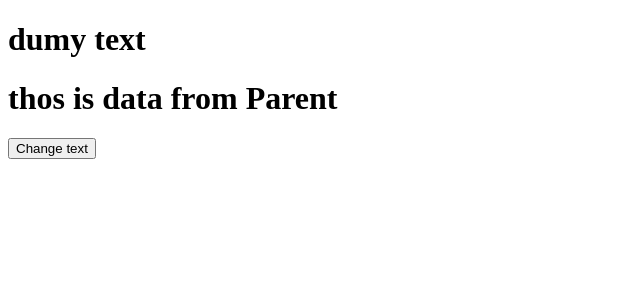
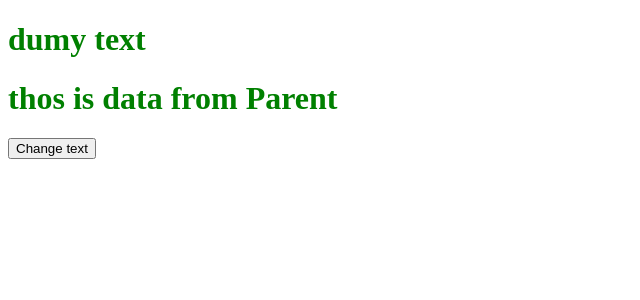
Before and after one commit to bogdandin/react-turoial-romana, a React (Create React App) app: page / in a window 1280 px wide. Shown: the top 300 px of the page, without its empty margins (0-640 px from the left). Built offline with nearby package versions, Linux system fonts and the light colour scheme.

Commit message:
Part 5 React.js - 05 - styling class and id - tutorial limba romana  https://www.youtube.com/watch?v=QkwlI0o3Txo

```diff
--- a/src/App.jsx
+++ b/src/App.jsx
@@ -1,4 +1,5 @@
 import React, { Component } from 'react'
+import './App.css'
 
 class App extends Component {
     constructor (props){
@@ -23,7 +24,7 @@ class App extends Component {
 
     render () {
         return (
-            <div>
+            <div className="App" id="App">
 
                 <h1>{this.state.txt}</h1>
                 <h1>{this.props.message}</h1>
```
